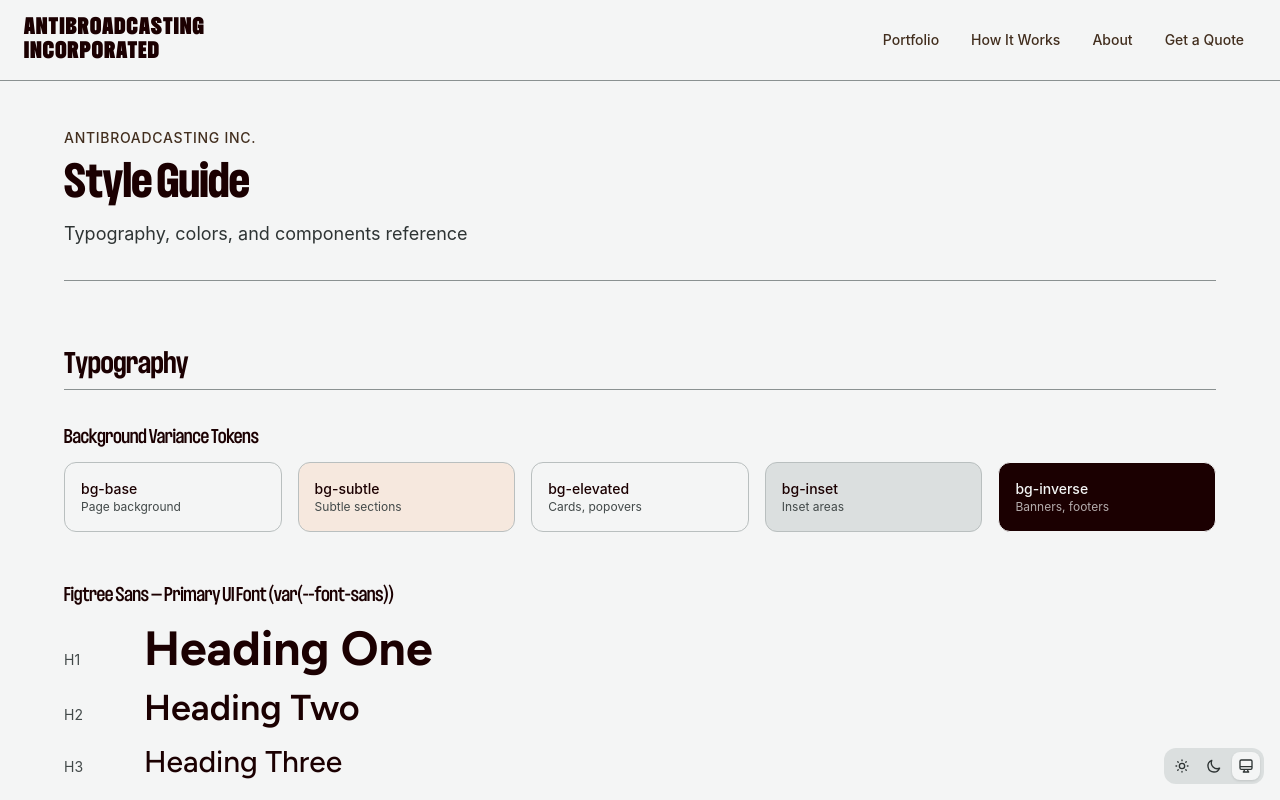
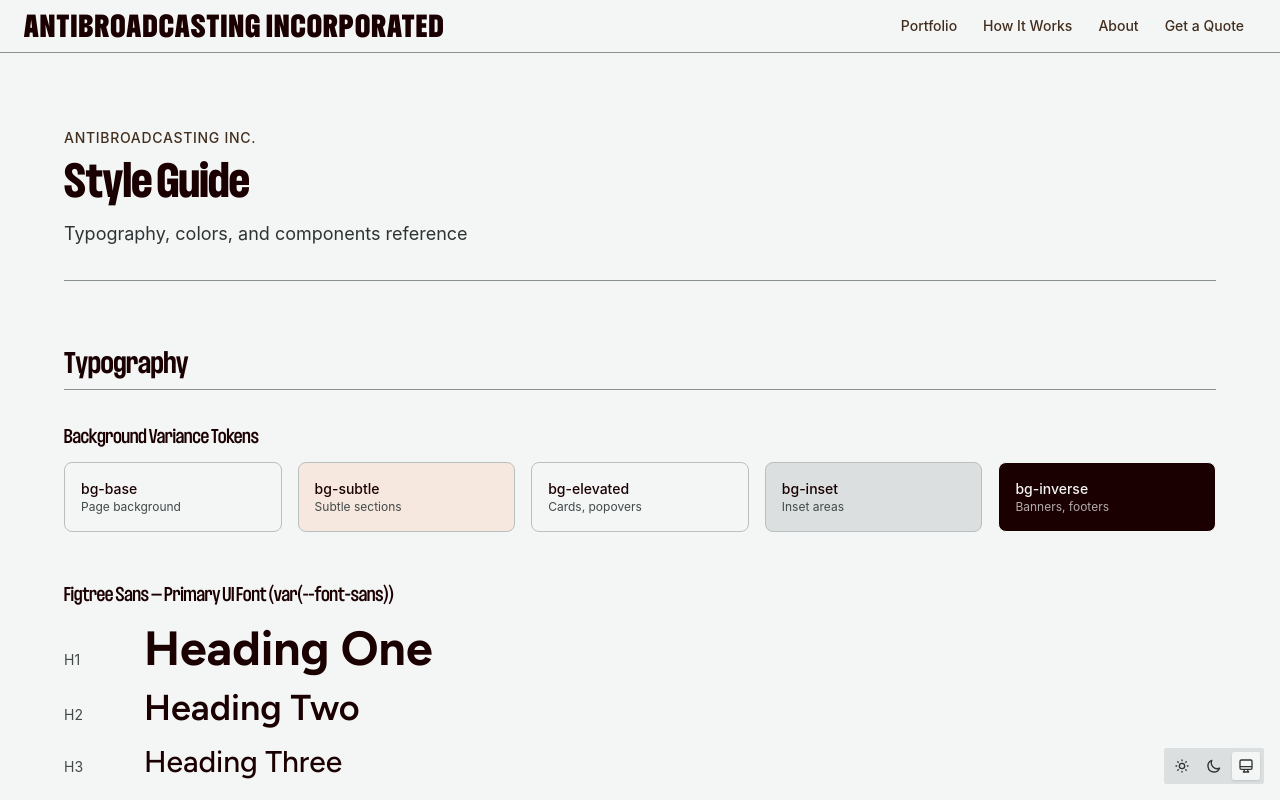
Before and after one commit to travhall/antibroadcasting, a Next.js app: page /style-guide in a window 1280 px wide. Shown: the top 800 px of the page. Built offline with nearby package versions, Linux system fonts and the light colour scheme.

Commit message:
refactor: standardize border radii, optimize header navigation styles, and update visual components.

```diff
--- a/app/globals.css
+++ b/app/globals.css
@@ -107,7 +107,7 @@
 
   /* ─── Semantic: Background Variance ─── */
   --bg-subtle: var(--color-muted-surface);
-  --bg-elevated: var(--color-neutral-100);
+  --bg-elevated: var(--color-neutral-100); /* intentionally same as --background; elevation is expressed via shadow, not color-lift */
   --bg-inset: var(--color-neutral-200);
   --bg-inverse: var(--color-primary-950);
 
@@ -134,38 +134,40 @@
   --focus-ring-offset: 2px;
 
   /* ─── Semantic: Motion ───────────────────────────────────────────────────
-   * Reference --duration-* and --ease-* in transition shorthand for
-   * consistency. Use @media (prefers-reduced-motion: reduce) to override.
+   * Prefixed --scale-duration-* / --scale-ease-* in :root so @theme inline
+   * can reference them as --duration-* / --ease-* without circular self-refs.
+   * Use @media (prefers-reduced-motion: reduce) to override.
    * ─────────────────────────────────────────────────────────────────────── */
-  --duration-fast: 100ms;
-  --duration-base: 150ms;
-  --duration-slow: 250ms;
-  --ease-default: cubic-bezier(0.4, 0, 0.2, 1);
-  --ease-in: cubic-bezier(0.4, 0, 1, 1);
-  --ease-out: cubic-bezier(0, 0, 0.2, 1);
+  --scale-duration-fast: 100ms;
+  --scale-duration-base: 150ms;
+  --scale-duration-slow: 250ms;
+  --scale-ease-default: cubic-bezier(0.4, 0, 0.2, 1);
+  --scale-ease-in: cubic-bezier(0.4, 0, 1, 1);
+  --scale-ease-out: cubic-bezier(0, 0, 0.2, 1);
 
   /* ─── Semantic: Elevation (Shadows) ─────────────────────────────────────
-   * Light-mode shadows use pure black at low opacity for crisp edges.
-   * Dark-mode overrides in .dark raise opacity — shadows vanish otherwise.
+   * Prefixed --scale-shadow-* so @theme inline can alias them as --shadow-*
+   * without circular self-refs. Dark mode overrides these same vars.
    * Compound values layer ambient + directional for more natural depth.
    * ─────────────────────────────────────────────────────────────────────── */
-  --shadow-xs: 0 1px 2px oklch(0% 0 0 / 0.05);
-  --shadow-sm: 0 1px 3px oklch(0% 0 0 / 0.07), 0 1px 2px oklch(0% 0 0 / 0.05);
-  --shadow-md: 0 4px 8px oklch(0% 0 0 / 0.08), 0 2px 4px oklch(0% 0 0 / 0.05);
-  --shadow-lg: 0 10px 20px oklch(0% 0 0 / 0.1), 0 4px 8px oklch(0% 0 0 / 0.06);
-  --shadow-xl: 0 20px 40px oklch(0% 0 0 / 0.12), 0 8px 16px oklch(0% 0 0 / 0.07);
+  --scale-shadow-xs: 0 1px 2px oklch(0% 0 0 / 0.05);
+  --scale-shadow-sm: 0 1px 3px oklch(0% 0 0 / 0.07), 0 1px 2px oklch(0% 0 0 / 0.05);
+  --scale-shadow-md: 0 4px 8px oklch(0% 0 0 / 0.08), 0 2px 4px oklch(0% 0 0 / 0.05);
+  --scale-shadow-lg: 0 10px 20px oklch(0% 0 0 / 0.1), 0 4px 8px oklch(0% 0 0 / 0.06);
+  --scale-shadow-xl: 0 20px 40px oklch(0% 0 0 / 0.12), 0 8px 16px oklch(0% 0 0 / 0.07);
 
   /* ─── Semantic: Radius Scale ─────────────────────────────────────────────
-   * Component tokens (--radius-button, --radius-card, --radius-input) alias
-   * scale steps — change a scale step to shift all related components at once.
+   * Prefixed --scale-radius-* so @theme inline can alias them as --radius-*
+   * without circular self-refs. Component tokens alias these scale steps —
+   * change a step to shift all related components at once.
    * ─────────────────────────────────────────────────────────────────────── */
-  --radius-xs: 0.25rem;   /* 4px  */
-  --radius-sm: 0.375rem;  /* 6px  */
-  --radius-md: 0.5rem;    /* 8px  */
-  --radius-lg: 0.75rem;   /* 12px */
-  --radius-xl: 1rem;      /* 16px */
-  --radius-2xl: 1.5rem;   /* 24px */
-  --radius-full: 9999px;
+  --scale-radius-xs:   0.125rem; /* 2px  */
+  --scale-radius-sm:   0.25rem;  /* 4px  */
+  --scale-radius-md:   0.5rem;   /* 8px  */
+  --scale-radius-lg:   0.75rem;  /* 12px */
+  --scale-radius-xl:   1rem;     /* 16px */
+  --scale-radius-2xl:  1.5rem;   /* 24px */
+  --scale-radius-full: 9999px;
 
   /* ─── Component: Buttons — Primary ─── */
   /* primary-500 (L 42%) + neutral-100 text = ~8.5:1 (AA ✓) */
@@ -208,9 +210,9 @@
   --button-destructive-border: transparent;
 
   /* ─── Component: Radius aliases ─── */
-  --radius-button: var(--radius-md);
-  --radius-card: var(--radius-lg);
-  --radius-input: var(--radius-md);
+  --radius-button: var(--scale-radius-sm);
+  --radius-card: var(--scale-radius-md);
+  --radius-input: var(--scale-radius-sm);
 
   /* ─── Component: Forms — Inputs ─── */
   /* --input-border at neutral-500 (L 50%) gives ~5.5:1 on neutral-100 — meets SC 1.4.11 (3:1). */
@@ -313,24 +315,32 @@
   --color-card-text-tonal: var(--card-text-tonal);
   --color-card-text-tonal-muted: var(--card-text-tonal-muted);
 
-  /* Radius tokens */
-  --radius-xs: var(--radius-xs);
-  --radius-sm: var(--radius-sm);
-  --radius-md: var(--radius-md);
-  --radius-lg: var(--radius-lg);
-  --radius-xl: var(--radius-xl);
-  --radius-2xl: var(--radius-2xl);
-  --radius-full: var(--radius-full);
+  /* Radius tokens — ref --scale-radius-* to avoid circular self-ref */
+  --radius-xs:   var(--scale-radius-xs);
+  --radius-sm:   var(--scale-radius-sm);
+  --radius-md:   var(--scale-radius-md);
+  --radius-lg:   var(--scale-radius-lg);
+  --radius-xl:   var(--scale-radius-xl);
+  --radius-2xl:  var(--scale-radius-2xl);
+  --radius-full: var(--scale-radius-full);
   --radius-button: var(--radius-button);
   --radius-card: var(--radius-card);
   --radius-input: var(--radius-input);
 
-  /* Shadow tokens */
-  --shadow-xs: var(--shadow-xs);
-  --shadow-sm: var(--shadow-sm);
-  --shadow-md: var(--shadow-md);
-  --shadow-lg: var(--shadow-lg);
-  --shadow-xl: var(--shadow-xl);
+  /* Shadow tokens — ref --scale-shadow-* to avoid circular self-ref */
+  --shadow-xs: var(--scale-shadow-xs);
+  --shadow-sm: var(--scale-shadow-sm);
+  --shadow-md: var(--scale-shadow-md);
+  --shadow-lg: var(--scale-shadow-lg);
+  --shadow-xl: var(--scale-shadow-xl);
+
+  /* Motion tokens — ref --scale-* to avoid circular self-ref */
+  --duration-fast: var(--scale-duration-fast);
+  --duration-base: var(--scale-duration-base);
+  --duration-slow: var(--scale-duration-slow);
+  --ease-default: var(--scale-ease-default);
+  --ease-brand-in: var(--scale-ease-in);
+  --ease-brand-out: var(--scale-ease-out);
 
   /* Focus tokens */
   --color-focus-ring: var(--focus-ring-color);
@@ -443,12 +453,13 @@
 
   /* ─── Elevation: Dark Mode ───────────────────────────────────────────────
    * Higher opacity required — black shadows are nearly invisible on dark bg.
+   * Override --scale-shadow-* so @theme aliases pick up dark values.
    * ─────────────────────────────────────────────────────────────────────── */
-  --shadow-xs: 0 1px 2px oklch(0% 0 0 / 0.2);
-  --shadow-sm: 0 1px 3px oklch(0% 0 0 / 0.3), 0 1px 2px oklch(0% 0 0 / 0.2);
-  --shadow-md: 0 4px 8px oklch(0% 0 0 / 0.35), 0 2px 4px oklch(0% 0 0 / 0.2);
-  --shadow-lg: 0 10px 20px oklch(0% 0 0 / 0.4), 0 4px 8px oklch(0% 0 0 / 0.25);
-  --shadow-xl: 0 20px 40px oklch(0% 0 0 / 0.5), 0 8px 16px oklch(0% 0 0 / 0.3);
+  --scale-shadow-xs: 0 1px 2px oklch(0% 0 0 / 0.2);
+  --scale-shadow-sm: 0 1px 3px oklch(0% 0 0 / 0.3), 0 1px 2px oklch(0% 0 0 / 0.2);
+  --scale-shadow-md: 0 4px 8px oklch(0% 0 0 / 0.35), 0 2px 4px oklch(0% 0 0 / 0.2);
+  --scale-shadow-lg: 0 10px 20px oklch(0% 0 0 / 0.4), 0 4px 8px oklch(0% 0 0 / 0.25);
+  --scale-shadow-xl: 0 20px 40px oklch(0% 0 0 / 0.5), 0 8px 16px oklch(0% 0 0 / 0.3);
 
   /* ─── Buttons ─── */
   /* Primary: shifted to primary-400 (L 60%) — neutral-950 text gives ~5.15:1 (AA). */
@@ -550,3 +561,24 @@ body {
     scroll-behavior: auto !important;
   }
 }
+
+.logo {
+  position: relative;
+  display: inline-block;
+  font-size: 2em;
+  font-weight: 800;
+  color: var(--background);
+  overflow: hidden;
+  background: linear-gradient(to bottom, var(--color-primary-500), var(--color-primary-500) 50%, var(--foreground) 50%);
+  background-clip: text;
+  -webkit-background-clip: text;
+  -webkit-text-fill-color: transparent;
+  background-size: 100% 200%;
+  background-position: 0 100%;
+  transition: background-position 275ms ease;
+  text-decoration: none;
+}
+
+.logo:hover {
+  background-position: 0 0;
+}
--- a/components/layout/Header.tsx
+++ b/components/layout/Header.tsx
@@ -23,10 +23,9 @@ function NavLink({
     <Link
       href={href}
       onClick={onClick}
-      className={`transition-colors self-start rounded-md focus-visible:outline-none focus-visible:ring-2 focus-visible:ring-focus-ring focus-visible:ring-offset-2 focus-visible:ring-offset-background ${
-        active
-          ? "text-text-primary font-semibold"
-          : "text-text-muted hover:text-text-primary"
+      className={`relative hover:text-text-inverse rounded-xs transition-colors self-start focus-visible:outline-none focus-visible:ring-2 focus-visible:ring-focus-ring focus-visible:ring-offset-2 focus-visible:ring-offset-background ${active
+        ? "font-black md:font-medium hover:text-text-primary md:before:absolute md:before:inset-0 md:before:-z-10 md:before:scale-y-100 md:before:h-0.5 md:before:bottom-0 md:before:bg-bg-inverse/90"
+        : "text-text-muted"
         } ${className || ""}`}
     >
       {children}
@@ -70,30 +69,30 @@ export function Header() {
     <>
       <a
         href="#main-content"
-        className="sr-only focus-visible:not-sr-only focus-visible:fixed focus-visible:top-4 focus-visible:left-4 focus-visible:z-100 focus-visible:rounded-md focus-visible:bg-bg-base focus-visible:px-4 focus-visible:py-2 focus-visible:text-sm focus-visible:font-medium focus-visible:text-text-primary focus-visible:outline-none focus-visible:ring-2 focus-visible:ring-focus-ring focus-visible:ring-offset-2 focus-visible:ring-offset-background"
+        className="sr-only focus-visible:not-sr-only focus-visible:fixed focus-visible:top-4 focus-visible:left-4 focus-visible:z-100 focus-visible:rounded-input focus-visible:bg-bg-base focus-visible:px-4 focus-visible:py-2 focus-visible:text-sm focus-visible:font-medium focus-visible:text-text-primary focus-visible:outline-none focus-visible:ring-2 focus-visible:ring-focus-ring focus-visible:ring-offset-2 focus-visible:ring-offset-background"
       >
         Skip to main content
       </a>
       <header
-        className={`fixed top-0 left-0 right-0 z-50 px-6 py-4 flex items-center justify-between bg-bg-base border-b border-border-default transition-transform duration-300 ease-in-out ${hidden ? "-translate-y-full" : "translate-y-0"}`}
+        className={`fixed top-0 left-0 right-0 z-50 px-6 py-1 flex items-center justify-between bg-bg-base border-b border-border-default transition-transform duration-300 ease-in-out ${hidden ? "-translate-y-full" : "translate-y-0"}`}
       >
         <div className="w-full md:max-w-400 md:mx-auto inline-block md:flex md:items-center md:justify-between">
-          <div className="max-w-48 inline-block">
+          {/* <div className="max-w-48 inline-block"> */}
           <Link
             href="/"
-              className="font-black font-display text-2xl tracking-wider text-text-primary uppercase hover:opacity-50 transition-opacity duration-300 leading-5 focus-visible:outline-none focus-visible:ring-2 focus-visible:ring-focus-ring focus-visible:ring-offset-2 focus-visible:ring-offset-background"
+            className="logo font-black font-display text-2xl tracking-wider text-text-primary uppercase leading-none focus-visible:outline-none focus-visible:ring-2 focus-visible:ring-focus-ring focus-visible:ring-offset-2 focus-visible:ring-offset-background"
           >
             {siteConfig.company.nickname}
           </Link>
-          </div>
+          {/* </div> */}
 
           {/* Desktop nav */}
-          <nav className="hidden md:flex items-center gap-2">
+          <nav className="hidden md:flex items-center gap-0.5">
             {nav.map((item) => (
               <NavLink
                 key={item.href}
                 href={item.href}
-                className="text-sm font-medium p-3 text-text-muted hover:text-text-primary transition-colors"
+                className="text-sm font-medium p-3 relative overflow-hidden before:absolute before:inset-0 before:-z-10 before:transform before:scale-y-0 before:origin-bottom before:transition-transform before:duration-300 before:ease-in-out hover:before:scale-y-100 hover:before:origin-top before:bg-bg-inverse/90 transition-all"
               >
                 {item.label}
               </NavLink>
@@ -103,24 +102,21 @@ export function Header() {
 
         {/* Mobile hamburger */}
         <button
-          className="md:hidden flex flex-col justify-center gap-1.5 w-8 h-8 rounded-md focus-visible:outline-none focus-visible:ring-2 focus-visible:ring-focus-ring focus-visible:ring-offset-2 focus-visible:ring-offset-background"
+          className="md:hidden flex flex-col justify-center gap-1.5 w-8 h-8 focus-visible:outline-none focus-visible:ring-2 focus-visible:ring-focus-ring focus-visible:ring-offset-2 focus-visible:ring-offset-background"
           onClick={() => setOpen((v) => !v)}
           aria-label={open ? "Close menu" : "Open menu"}
           aria-expanded={open}
         >
           <span
-            className={`block h-0.5 w-full bg-foreground transition-transform origin-center ${
-              open ? "translate-y-2 rotate-45" : ""
+            className={`block h-0.5 w-full bg-foreground transition-transform origin-center ${open ? "translate-y-2 rotate-45" : ""
               }`}
           />
           <span
-            className={`block h-0.5 w-full bg-foreground transition-opacity ${
-              open ? "opacity-0" : ""
+            className={`block h-0.5 w-full bg-foreground transition-opacity ${open ? "opacity-0" : ""
               }`}
           />
           <span
-            className={`block h-0.5 w-full bg-foreground transition-transform origin-center ${
-              open ? "-translate-y-2 -rotate-45" : ""
+            className={`block h-0.5 w-full bg-foreground transition-transform origin-center ${open ? "-translate-y-2 -rotate-45" : ""
               }`}
           />
         </button>
@@ -135,8 +131,7 @@ export function Header() {
         />
       )}
       <nav
-        className={`fixed top-18 right-0 z-40 h-full w-72 bg-bg-base shadow-xl transform transition-transform duration-300 ease-in-out md:hidden ${
-          open ? "translate-x-0" : "translate-x-full"
+        className={`fixed top-18 right-0 z-40 h-full w-72 bg-bg-base shadow-xl transform transition-transform duration-300 ease-in-out md:hidden ${open ? "translate-x-0" : "translate-x-full"
           }`}
         aria-label="Mobile navigation"
         aria-modal={open ? "true" : undefined}
--- a/components/ui/QuoteForm.tsx
+++ b/components/ui/QuoteForm.tsx
@@ -170,7 +170,7 @@ export function QuoteForm() {
       {state === "success" && (
         <div
           role="alert"
-          className="rounded-md bg-bg-success text-text-success px-4 py-3 text-sm border border-border-success"
+          className="rounded-input bg-bg-success text-text-success px-4 py-3 text-sm border border-border-success"
         >
           Got it — we'll review your request and get back to you within{" "}
           {siteConfig.forms.quote.responseTime || "1–2 business days"}.
@@ -179,7 +179,7 @@ export function QuoteForm() {
       {state === "error" && (
         <div
           role="alert"
-          className="rounded-md bg-bg-error text-text-error px-4 py-3 text-sm border border-border-error"
+          className="rounded-input bg-bg-error text-text-error px-4 py-3 text-sm border border-border-error"
         >
           Something went wrong. Try emailing us directly at{" "}
           <a
--- a/components/ui/ThemeToggle.tsx
+++ b/components/ui/ThemeToggle.tsx
@@ -77,7 +77,7 @@ export function ThemeToggle({ className }: ThemeToggleProps) {
       role="group"
       aria-label="Color theme"
       suppressHydrationWarning
-      className={`flex items-center gap-1 p-1 rounded-lg bg-bg-inset ${className || ""}`}
+      className={`flex items-center gap-1 p-1 rounded-xs bg-bg-inset ${className || ""}`}
     >
       {THEMES.map(({ value, label, icon }) => {
         const isActive = theme === value;
@@ -89,7 +89,7 @@ export function ThemeToggle({ className }: ThemeToggleProps) {
             aria-pressed={isActive}
             title={label}
             className={[
-              "p-1.5 rounded-md transition-colors",
+              "p-1.5 rounded-xs transition-colors",
               "text-text-secondary",
               "focus-visible:outline-none focus-visible:ring-2 focus-visible:ring-focus-ring focus-visible:ring-offset-1 focus-visible:ring-offset-background",
               isActive
```
Also changed, not shown: app/style-guide/page.tsx (+6 -6 lines), components/ui/FileUpload.tsx (+3 -4 lines), 1 other file (tests, documents, lock files or other folders). Lines whose indentation alone changed are shown as unchanged.
